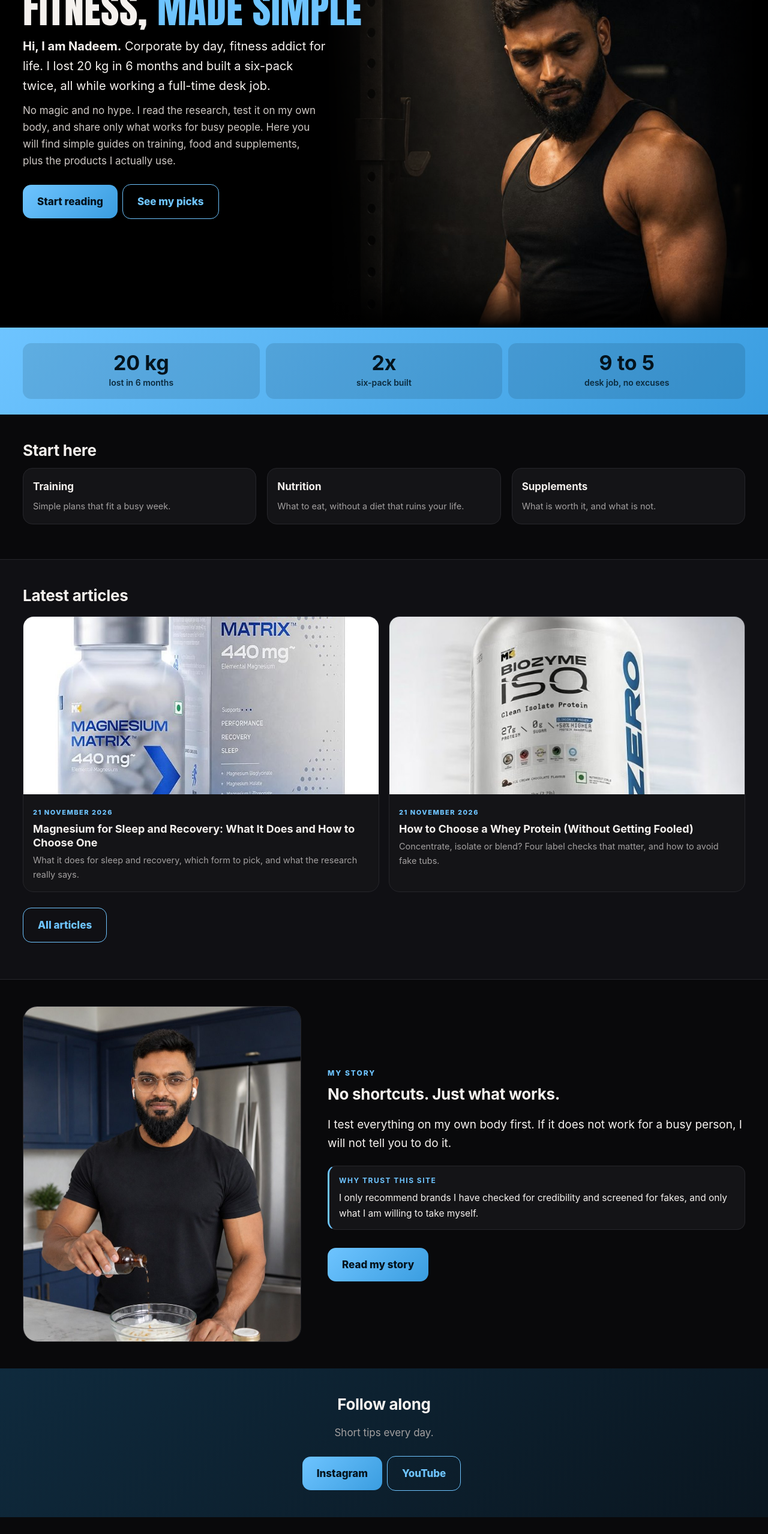
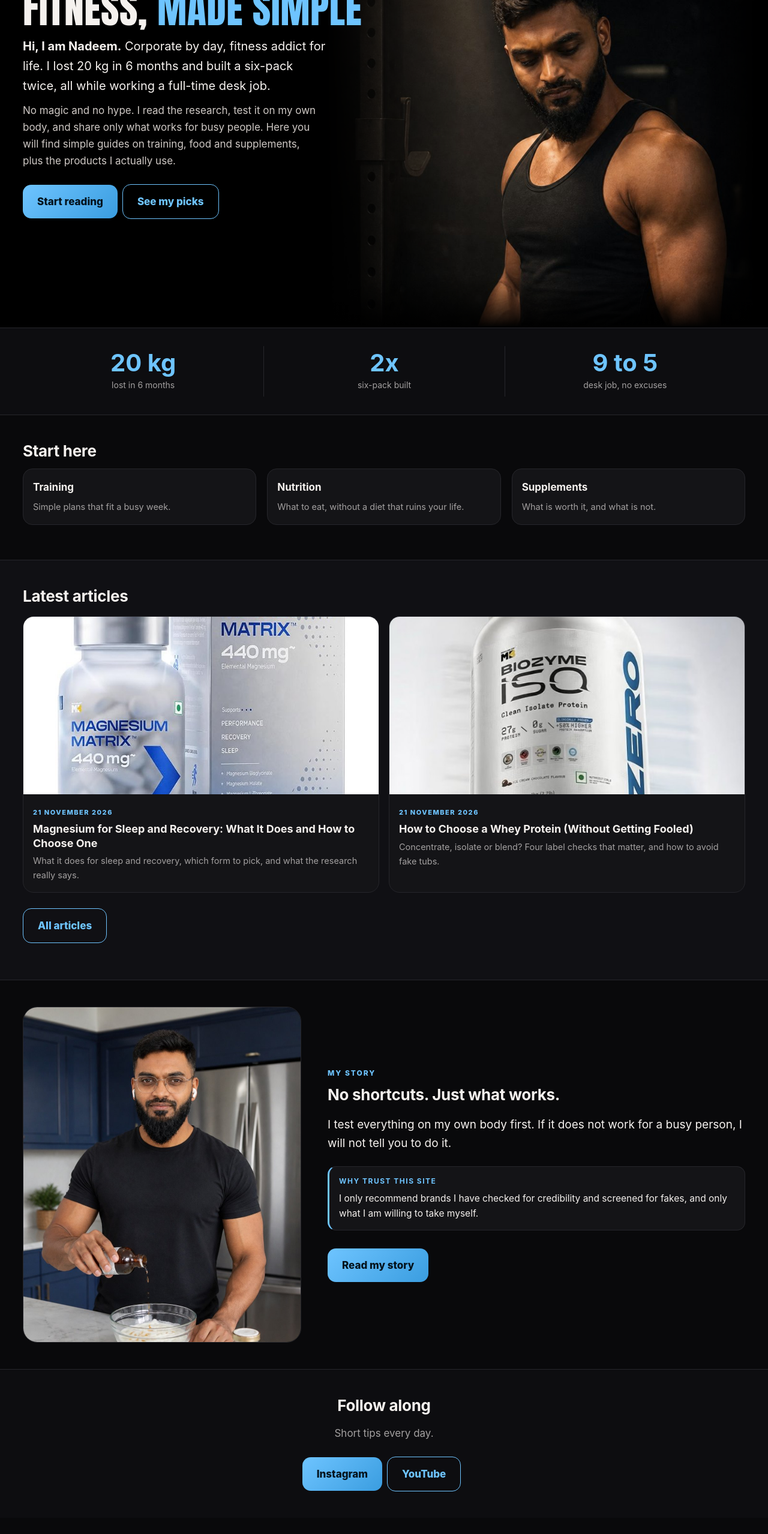
Before and after one commit to olivestudio02/naddys-shop, a plain HTML site: page index.html in a window 1280 px wide. Shown: the part 240-2797 px from the top of the page at 60% size. Drawn offline with Linux system fonts and the light colour scheme.

Commit message:
Calmer colour: dark stats strip with dividers, neutral follow band
Co-Authored-By: Claude Sonnet 5.5 <noreply@anthropic.com>
Claude-Session: https://claude.ai/code/session_01TEMQnxG6RyyT8wakuYjkWE

```diff
--- a/index.html
+++ b/index.html
@@ -66,10 +66,11 @@ footer{border-top:1px solid var(--line);margin-top:50px;padding:24px 0 36px;colo
 .fb .sub{font-size:18px;color:#f5f1ee;max-width:34ch;margin:0 0 10px}.fb .sub2{font-size:16px;color:#cfc9c5;max-width:40ch;margin:0 0 6px}
 @media(min-width:820px){.fb{min-height:720px;display:flex;align-items:center}.fb .in{width:100%}.fb .ph{position:absolute;top:0;bottom:0;height:auto;left:auto;right:max(0px,calc((100vw - 1240px)/2));width:min(760px,56vw)}.fb .ph img{object-position:50% 6%;-webkit-mask-image:linear-gradient(90deg,transparent 0,#000 32%,#000 86%,transparent 100%);mask-image:linear-gradient(90deg,transparent 0,#000 32%,#000 86%,transparent 100%)}.fb .ph:after{background:linear-gradient(180deg,transparent 88%,#000)}.fb .tx{padding:56px 0;margin-top:0;max-width:600px}.fb h1{font-size:66px}.fb .sub{max-width:40ch;font-size:20px}.fb .sub2{max-width:46ch;font-size:17px}}
 .band{margin:0 calc(50% - 50vw);padding:44px 0}.band>.bi{max-width:1240px;margin:0 auto;padding:0 18px}
-.band.blue{background:linear-gradient(135deg,#6ec4ff,#3a9de0);color:#04131d;padding:26px 0}
-.band.blue .stats{margin:0}.band.blue .stats div{background:rgba(4,19,29,.12);border:0}.band.blue .stats b{color:#04131d;font-size:34px}.band.blue .stats span{color:#0b2a3d;font-size:14px;font-weight:600}
+.band.blue{background:#0d0d10;border-top:1px solid var(--line);border-bottom:1px solid var(--line);padding:30px 0}
+.band.blue .stats{margin:0;gap:0}.band.blue .stats div{background:transparent;border:0;border-radius:0;padding:6px 8px}.band.blue .stats div+div{border-left:1px solid var(--line)}
+.band.blue .stats b{color:var(--red);font-size:40px}.band.blue .stats span{color:var(--mut);font-size:14px}
 .band.alt{background:#101014;border-top:1px solid var(--line);border-bottom:1px solid var(--line)}
-.band.deep{background:linear-gradient(135deg,#0f2a3d,#0a1620)}
+.band.deep{background:#0d0d10;border-top:1px solid var(--line)}
 .band h2:first-child{margin-top:0}
 @media(min-width:1000px){a.c .cv{aspect-ratio:16/8}.pillars{gap:18px}}
 article.read h2{margin-top:34px}article.read p,article.read li{font-size:18px}
```
Also changed, not shown: about/index.html (+4 -3 lines), articles/how-to-choose-a-whey-protein/index.html (+4 -3 lines), articles/index.html (+4 -3 lines), articles/magnesium-for-sleep-and-recovery/index.html (+4 -3 lines), contact/index.html (+4 -3 lines), disclosure/index.html (+4 -3 lines), privacy/index.html (+4 -3 lines), 1 other file.
